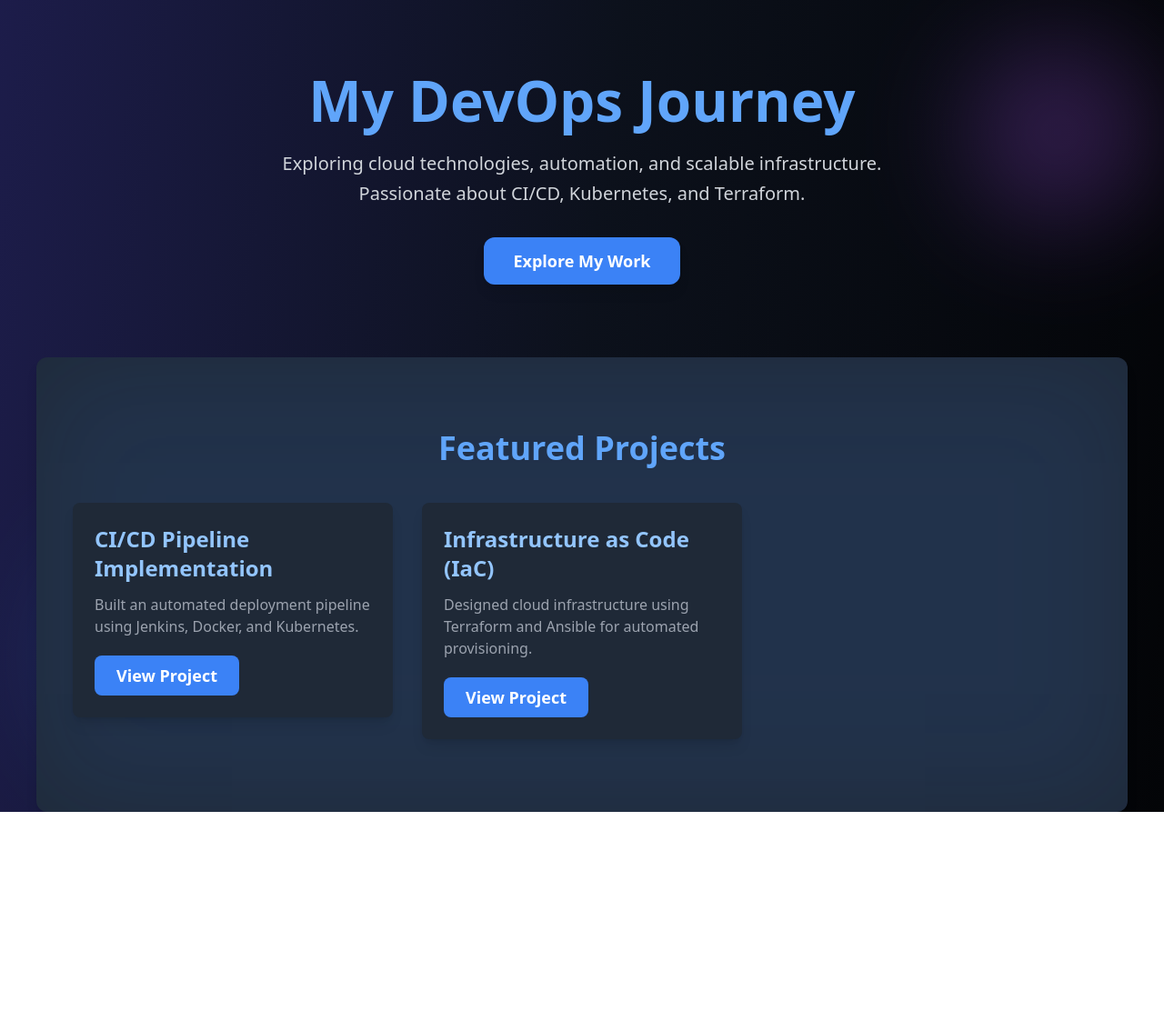
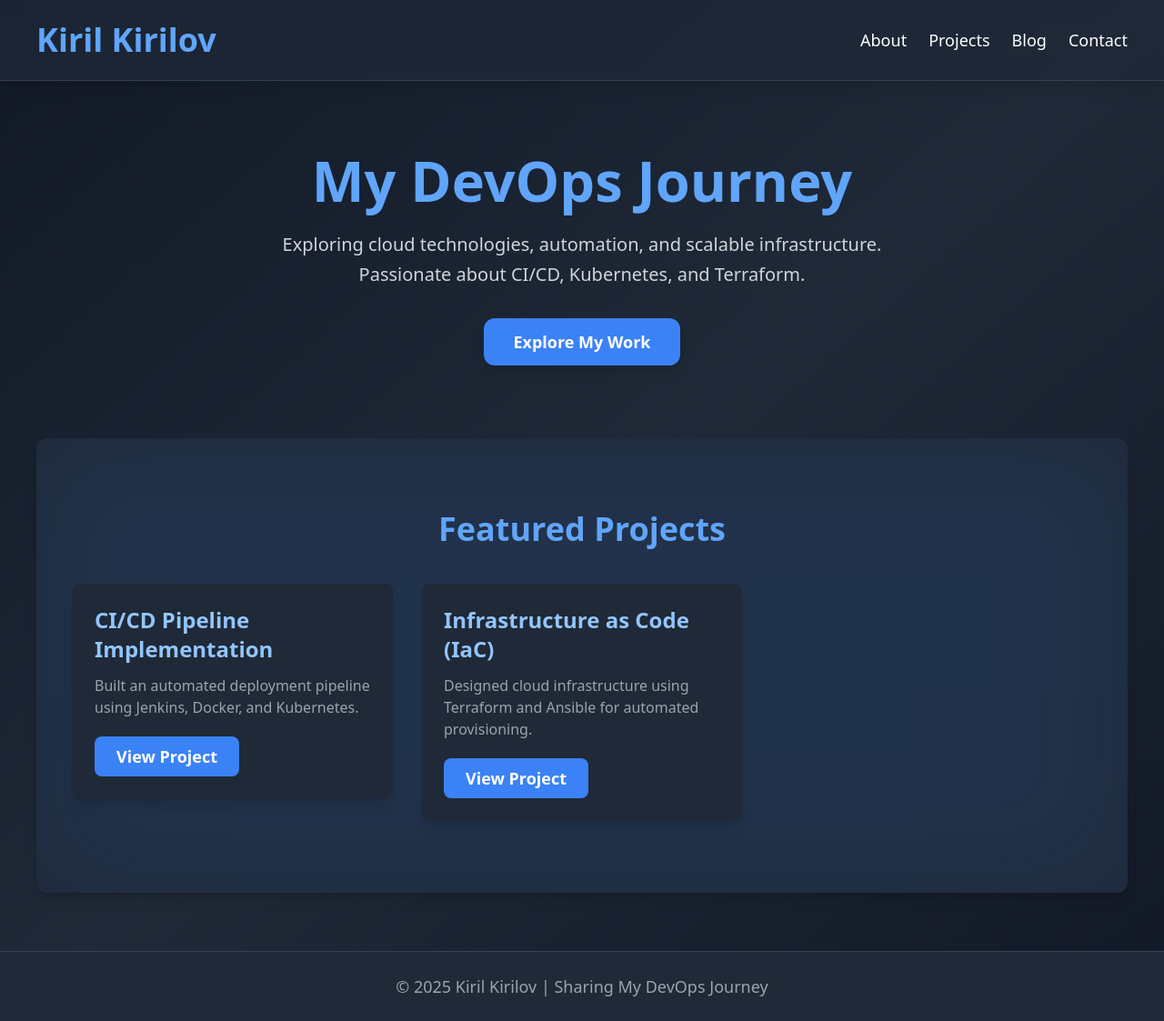
Before and after one commit to KirilKirilov966/website, a Next.js app: page / in a window 1280 px wide. Shown: the whole page at 91% size. Before the commit the page ends 893 px from the top, so only its background shows below. Built offline with nearby package versions, Linux system fonts and the light colour scheme.

Commit message:
last change to index

```diff
--- a/pages/index.js
+++ b/pages/index.js
@@ -7,36 +7,32 @@ import { motion } from "framer-motion";
 
 export default function Home() {
   return (
-    <div className="relative min-h-screen bg-black text-white overflow-hidden">
+    <div className="relative min-h-screen bg-gradient-to-br from-gray-900 via-gray-800 to-gray-900 text-white overflow-hidden">
       <Head>
         <title>Kiril Kirilov | DevOps Portfolio</title>
         <meta name="description" content="Follow Kiril Kirilov's DevOps journey and projects." />
       </Head>
 
-      {/* Modern Animated Background */}
-      <div className="absolute inset-0 z-0 overflow-hidden">
-        <motion.div
-          className="absolute top-0 left-0 w-full h-full bg-gradient-to-r from-indigo-900 via-gray-900 to-black opacity-70"
-          animate={{ scale: [1, 1.5, 1], rotate: [0, 10, -10, 0] }}
-          transition={{ duration: 15, repeat: Infinity, repeatType: "mirror" }}
-        />
-        <motion.div
-          className="absolute bottom-10 left-10 w-72 h-72 bg-blue-500 rounded-full opacity-20 blur-3xl"
-          animate={{ x: [0, 50, -50, 0], y: [0, 30, -30, 0] }}
-          transition={{ duration: 12, repeat: Infinity, ease: "easeInOut" }}
-        />
-        <motion.div
-          className="absolute top-10 right-10 w-48 h-48 bg-purple-500 rounded-full opacity-30 blur-3xl"
-          animate={{ x: [0, -40, 40, 0], y: [0, -20, 20, 0] }}
-          transition={{ duration: 10, repeat: Infinity, ease: "easeInOut" }}
-        />
-      </div>
+      <motion.header
+        initial={{ y: -100, opacity: 0 }}
+        animate={{ y: 0, opacity: 1 }}
+        transition={{ duration: 0.8 }}
+        className="py-6 px-10 flex justify-between items-center bg-gray-800 shadow-lg border-b border-gray-700 backdrop-blur-md bg-opacity-80"
+      >
+        <h1 className="text-4xl font-bold text-blue-400">Kiril Kirilov</h1>
+        <nav className="flex space-x-6 text-lg">
+          <Link href="/about" className="hover:text-blue-400 transition duration-300">About</Link>
+          <Link href="/projects" className="hover:text-blue-400 transition duration-300">Projects</Link>
+          <Link href="/blog" className="hover:text-blue-400 transition duration-300">Blog</Link>
+          <Link href="/contact" className="hover:text-blue-400 transition duration-300">Contact</Link>
+        </nav>
+      </motion.header>
 
       <motion.main
         initial={{ opacity: 0, scale: 0.9 }}
         animate={{ opacity: 1, scale: 1 }}
         transition={{ duration: 1 }}
-        className="relative flex flex-col items-center justify-center text-center py-20 px-6 z-10"
+        className="flex flex-col items-center justify-center text-center py-20 px-6"
       >
         <motion.h2 className="text-6xl font-extrabold text-blue-400" animate={{ scale: [1, 1.1, 1] }} transition={{ repeat: Infinity, duration: 2 }}>My DevOps Journey</motion.h2>
         <p className="text-xl text-gray-300 mt-6 max-w-2xl leading-relaxed">
@@ -77,6 +73,15 @@ export default function Home() {
           </motion.div>
         </div>
       </section>
+
+      <motion.footer
+        initial={{ y: 100, opacity: 0 }}
+        animate={{ y: 0, opacity: 1 }}
+        transition={{ duration: 0.8 }}
+        className="py-6 text-center bg-gray-800 mt-16 border-t border-gray-700 shadow-lg"
+      >
+        <p className="text-gray-400 text-lg">&copy; 2025 Kiril Kirilov | Sharing My DevOps Journey</p>
+      </motion.footer>
     </div>
   );
 }
```
